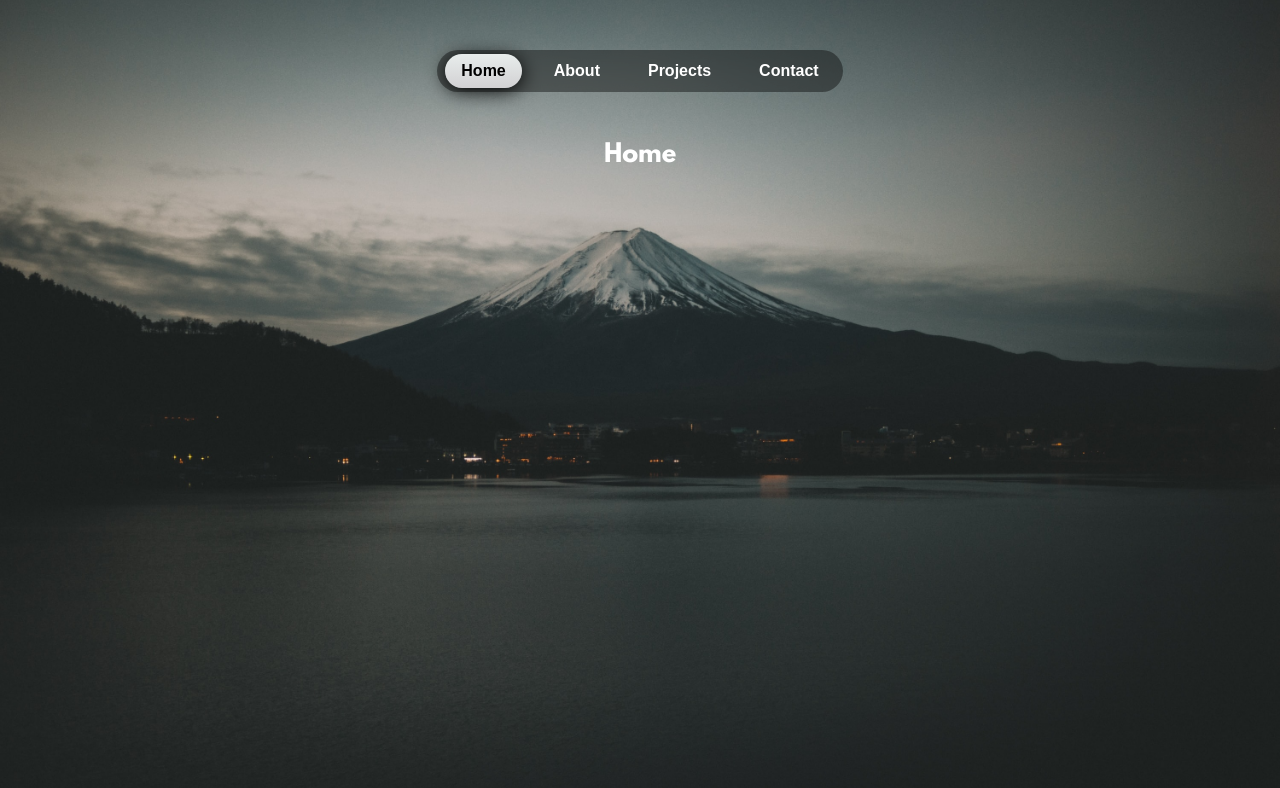
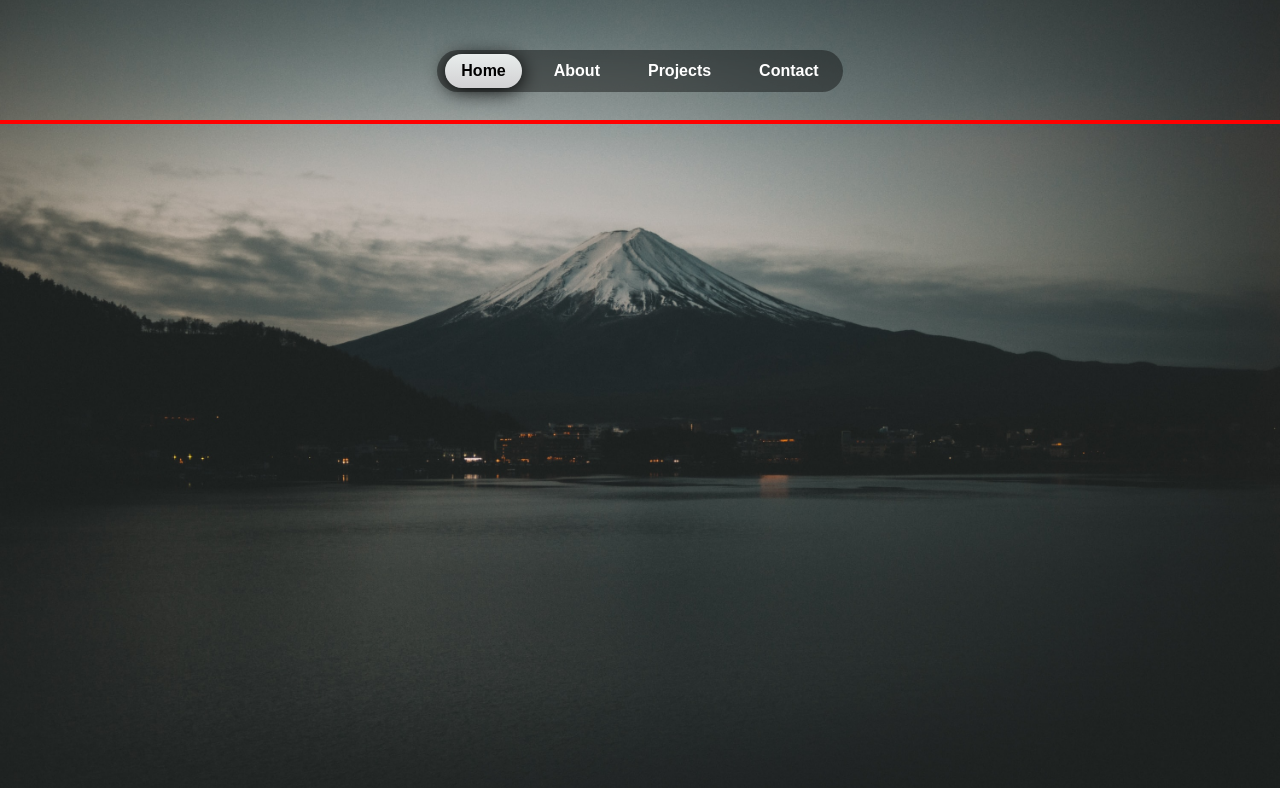
Before and after one commit to Kvble/portfolio, a React (Create React App) app: page / in a window 1280 px wide. Shown: the top 788 px of the page. Built offline with nearby package versions, Linux system fonts and the light colour scheme.

Commit message:
wip Home page structure

```diff
--- a/src/components/NavBar.js
+++ b/src/components/NavBar.js
@@ -4,7 +4,6 @@ import NavMenu from "./NavMenu";
 function NavBar() {
 	return (
 		<div className="navbar">
-			{/* <p id="title">Kevin Xavier Andrade</p> */}
 			<NavMenu />
 		</div>
 	);
--- a/src/components/NavButton.js
+++ b/src/components/NavButton.js
@@ -2,35 +2,26 @@ import "./NavButton.css";
 
 import { Link } from "react-router-dom";
 
+var buttons;
+
 function NavButton(props) {
-	if (props.link === "/") {
 	return (
 		<Link
 			to={props.link}
-				className="navbutton active"
-				onClick={activate}>
-				{props.text}
-			</Link>
-		);
-	} else {
-		return (
-			<Link to={props.link} className="navbutton" onClick={(e) => activate(e)}>
+			className="navbutton"
+			onClick={(e) => activate(e)}>
 			{props.text}
 		</Link>
 	);
 }
-}
 
 function activate(event) {
-	let buttons = document.getElementsByClassName("navbutton");
-	console.log(buttons);
 	for (let i = 0; i < buttons.length; i++) {
 		if (buttons[i].classList.contains("active")) {
 			buttons[i].classList.remove("active");
 		}
 	}
 	event.target.classList.add("active");
-
 }
 
 export default NavButton;
--- a/src/components/NavMenu.js
+++ b/src/components/NavMenu.js
@@ -1,7 +1,16 @@
 import "./NavMenu.css";
 import NavButton from "./NavButton";
+import { useEffect } from "react";
 
 function NavMenu() {
+	useEffect(() => {
+		let buttons = document.getElementsByClassName("navbutton");
+		for (let i = 0; i < buttons.length; i++) {
+			if (buttons[i].getAttribute("href") === window.location.pathname) {
+				buttons[i].classList.add("active");
+			}
+		}
+	});
 	return (
 		<div className="navmenu">
 			<NavButton text="Home" link="/" />
--- /dev/null
+++ b/src/pages/Home.css
@@ -0,0 +1,12 @@
+
+.home .title{
+    border: 1px solid red;
+    color: white;
+    height: 55%;
+}
+
+.home .preview{
+    border: 1px solid red;
+    color: white;
+    height: 45%;
+}
--- a/src/pages/Home.js
+++ b/src/pages/Home.js
@@ -1,7 +1,14 @@
+import "./Home.css";
+
 export default function Home() {
 	return (
-		<div>
-			<h2>Home</h2>
+		<div className="home">
+			<div className="title">
+
+			</div>
+			<div className="preview">
+
+			</div>
 		</div>
 	);
 }
```
Lines whose indentation alone changed are shown as unchanged.
